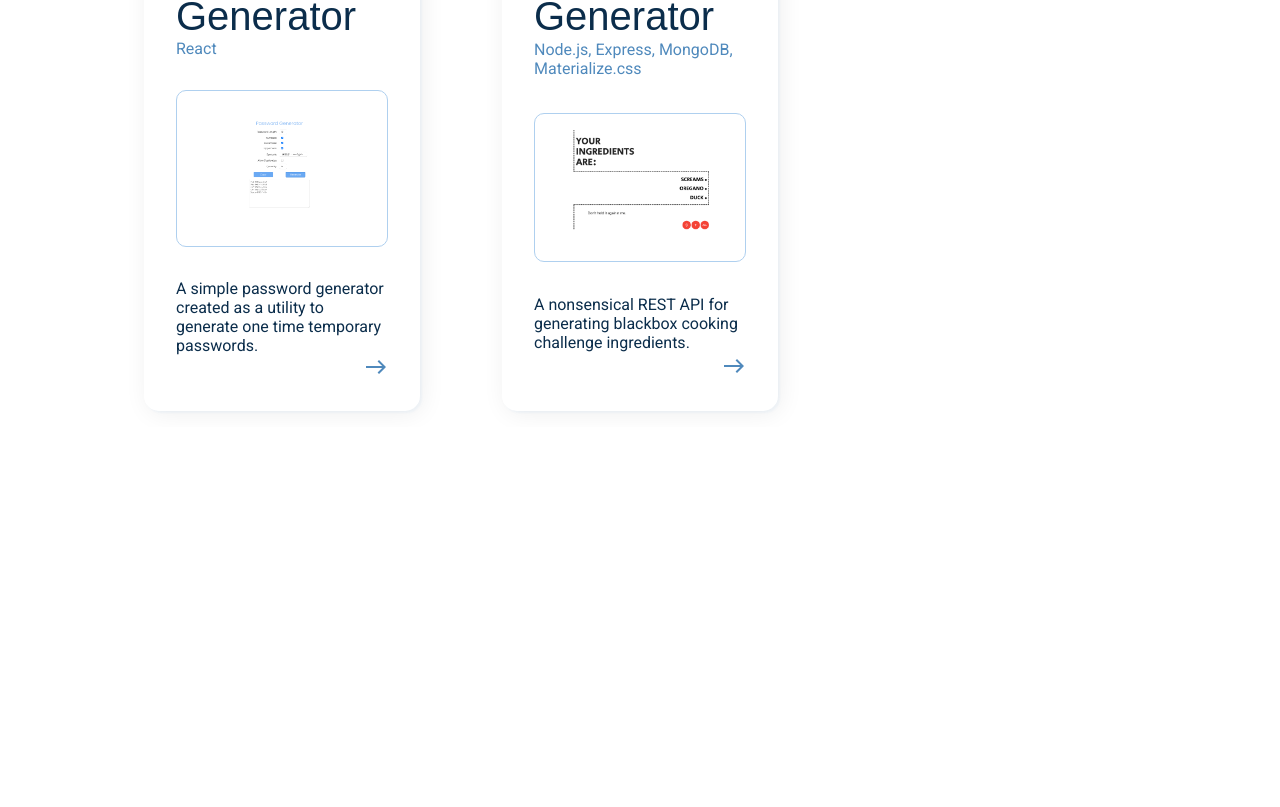
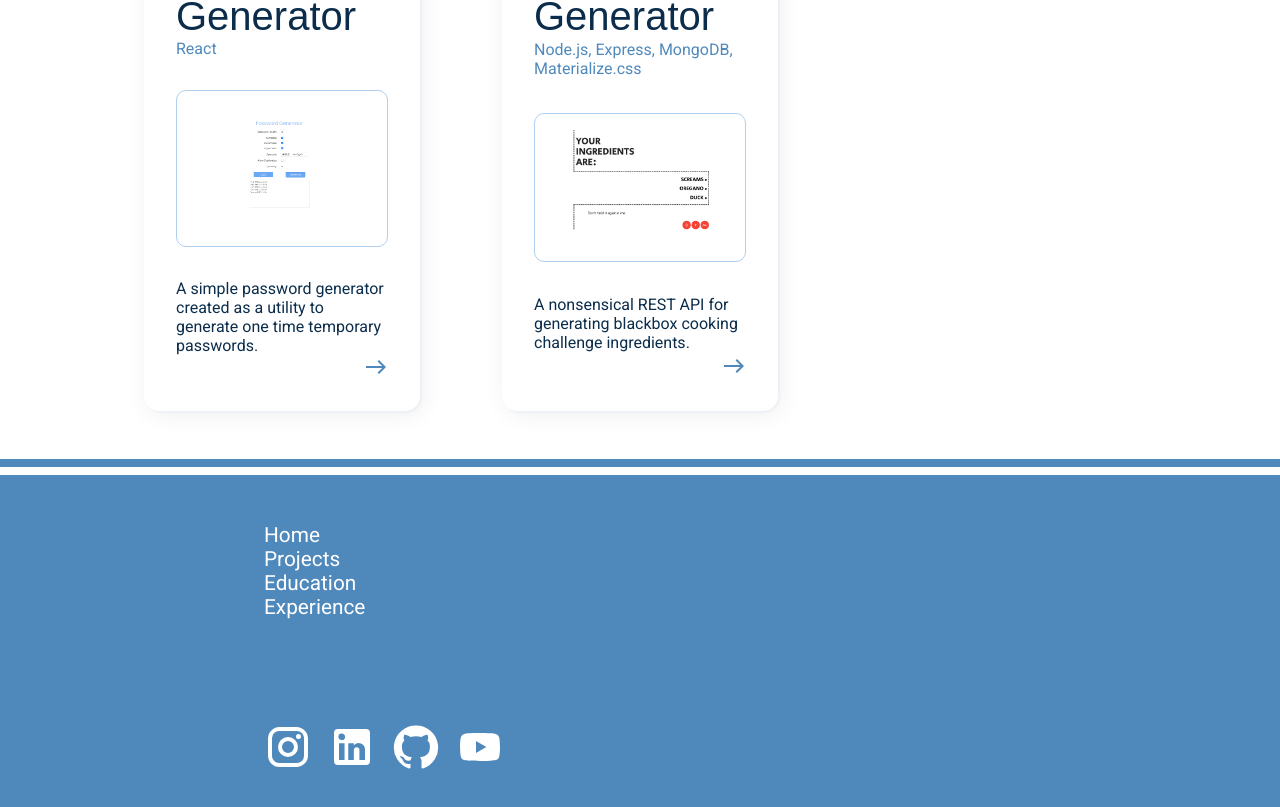
Before and after one commit to humber-jake/portfolio, a React (Create React App) app: page /Projects in a window 1280 px wide. Shown: the part 825-1632 px from the top of the page. Before the commit the page ends 1252 px from the top, so only its background shows below. Built offline with nearby package versions, Linux system fonts and the light colour scheme; a web font is replaced by a local one.

Commit message:
Add Footer

```diff
--- a/src/App.css
+++ b/src/App.css
@@ -71,7 +71,7 @@
 }
 .byline{
     color: var(--primary-dark);
-    margin: 30px auto 0 auto;
+    margin: 50px auto 0 auto;
     font-size: 1rem;
 }
 
--- a/src/App.js
+++ b/src/App.js
@@ -5,7 +5,7 @@ import resume from './resume';
 import Education from './Education.js';
 import Technology from './Technology.js'
 import Projects from './Projects';
-import {Routes, Route } from "react-router-dom"
+import Footer from './Footer';
 
 function App() {
 
@@ -28,7 +28,8 @@ function App() {
 
         <Technology content={resume.technology} />
         <Projects projects={resume.projects} isHomePage={true}/>
-        <Education content={resume.education} />
+        <Education content={resume.education} isHomePage={true}/>
+        <Footer/>
       </div>
     </div>
   );
--- a/src/Education.css
+++ b/src/Education.css
@@ -2,7 +2,7 @@
     margin: 0 auto;
     width: 80%;
     display: grid;
-    grid-template-columns: 1fr 1fr 1fr;
+    grid-template-columns: 1fr;
     gap: 0px;
 }
 @media screen and (min-width: 800px) {
--- a/src/Education.js
+++ b/src/Education.js
@@ -2,15 +2,21 @@ import React from 'react';
 import './Education.css'
 import University from './University';
 import Course from './Course';
+import Navbar from './Navbar';
+import Footer from './Footer';
 
 function Education(props) {
 
+    const {isHomePage} = props;
     const {university, courses} = props.content;
 
-    let allCourses = courses.map(course => <Course course={course}/>)
+    let allCourses = courses.map(course => <Course key={course.title} course={course}/>)
 
     return (
         <>
+        {!isHomePage &&
+            <Navbar/>
+        }
             <div className="Education">
                 <div className="SectionTitle">Education</div>
             </div>
@@ -18,6 +24,10 @@ function Education(props) {
                 <University university={university}/>
                 {allCourses}
             </div>
+
+        {!isHomePage &&
+            <Footer/>
+        }
         </>
     );
 }
--- /dev/null
+++ b/src/Footer.css
@@ -0,0 +1,50 @@
+.Footer{
+    margin-top: 3rem;
+    height: 400px;
+    background-color: var(--primary-color);
+    box-sizing: border-box;
+    outline: 0.5rem solid var(--primary-color);
+    outline-offset: 0.5rem;
+    color: white;
+    text-decoration: none;
+}
+.Links{
+    padding: 3rem;
+    margin: 0 auto;
+    width: 80%;
+    display: grid;
+    grid-template-columns: 1fr;
+    color: white;
+    text-decoration: none;
+    font-size: 1.3rem;
+    justify-content: center;
+    align-items: center;
+}
+.Links a{
+    width: fit-content;
+    margin: 0rem 0.5rem;
+    color: white;
+    text-decoration: none;
+}
+.SocialMedia{
+    width: 80%;
+    margin: 0 auto;
+    padding: 3rem;
+}
+.SocialMedia svg{
+    margin: 0.5rem;
+    color: white;
+    text-decoration: none;
+    font-size: 2.5rem;
+}
+@media screen and (min-width: 600px) {
+    .SocialMedia, .Links{
+        width: 60%;
+    }
+    .SocialMedia svg{
+        margin: 0.5rem;
+        color: white;
+        text-decoration: none;
+        font-size: 3rem;
+    }
+}
--- /dev/null
+++ b/src/Footer.js
@@ -0,0 +1,28 @@
+import React from 'react';
+import './Footer.css'
+import InstagramIcon from '@mui/icons-material/Instagram';
+import LinkedInIcon from '@mui/icons-material/LinkedIn';
+import GitHubIcon from '@mui/icons-material/GitHub';
+import YouTubeIcon from '@mui/icons-material/YouTube';
+
+function Footer(props) {
+    return (
+        <div className='Footer'>
+            <div className="Links">
+                <a href='/'>Home</a>
+                <a href='/Projects'>Projects</a>
+                <a href='/Education'>Education</a>
+                <a href='/Experience'>Experience</a>
+
+            </div>
+                <div className='SocialMedia'>
+                    <a href="https://www.instagram.com/humberjak/"><InstagramIcon/></a>
+                    <a href="https://www.linkedin.com/in/jacob-humber/"><LinkedInIcon/></a>
+                    <a href="https://github.com/humber-jake"><GitHubIcon/></a>
+                    <a href="https://www.youtube.com/channel/UCH2q9q-58znrFNGVg5J-x1w"><YouTubeIcon/></a>
+                </div>
+        </div>
+    );
+}
+
+export default Footer;
--- a/src/Projects.js
+++ b/src/Projects.js
@@ -3,6 +3,7 @@ import Project from './Project.js'
 import './Projects.css'
 import { Link } from 'react-router-dom';
 import Navbar from './Navbar.js';
+import Footer from './Footer.js';
 
 
 function Projects(props) {
@@ -32,12 +33,16 @@ function Projects(props) {
                     {isHomePage
                     ? projmap.slice(0,3)
                     : projmap
-                    }
+                }
                 </div>
                 {isHomePage &&
                 <Link to='Projects' className='More'>More...</Link>
                 }
-        </div>
+
+            </div>
+            {!isHomePage &&
+            <Footer/>
+            }
         </>
     );
 }
--- a/src/Technology.js
+++ b/src/Technology.js
@@ -44,7 +44,7 @@ function Technology(props) {
                             [
                                 {toggle
                                 ? list
-                                : [list.slice(0,3), <span className='punctuation'>...</span>]
+                                : [list.slice(0,3), <span key='...' className='punctuation'>...</span>]
                                 }
 
                                 {toggle &&
--- a/src/index.js
+++ b/src/index.js
@@ -4,6 +4,7 @@ import './index.css';
 import App from './App';
 import { BrowserRouter, Routes, Route } from 'react-router-dom';
 import Projects from './Projects';
+import Education from './Education';
 import resume from './resume';
 
 const root = ReactDOM.createRoot(document.getElementById('root'));
@@ -12,6 +13,8 @@ root.render(
         <Routes>
           <Route path='/' element={<App />}></Route>
           <Route path='Projects' element={<Projects projects={resume.projects} isHomePage={false}/>}></Route>
+          <Route path='Education' element={<Education content={resume.education} isHomePage={false}/>}></Route>
+          <Route path='*' element={<App />}></Route>
         </Routes>
     </BrowserRouter>
 );
```
